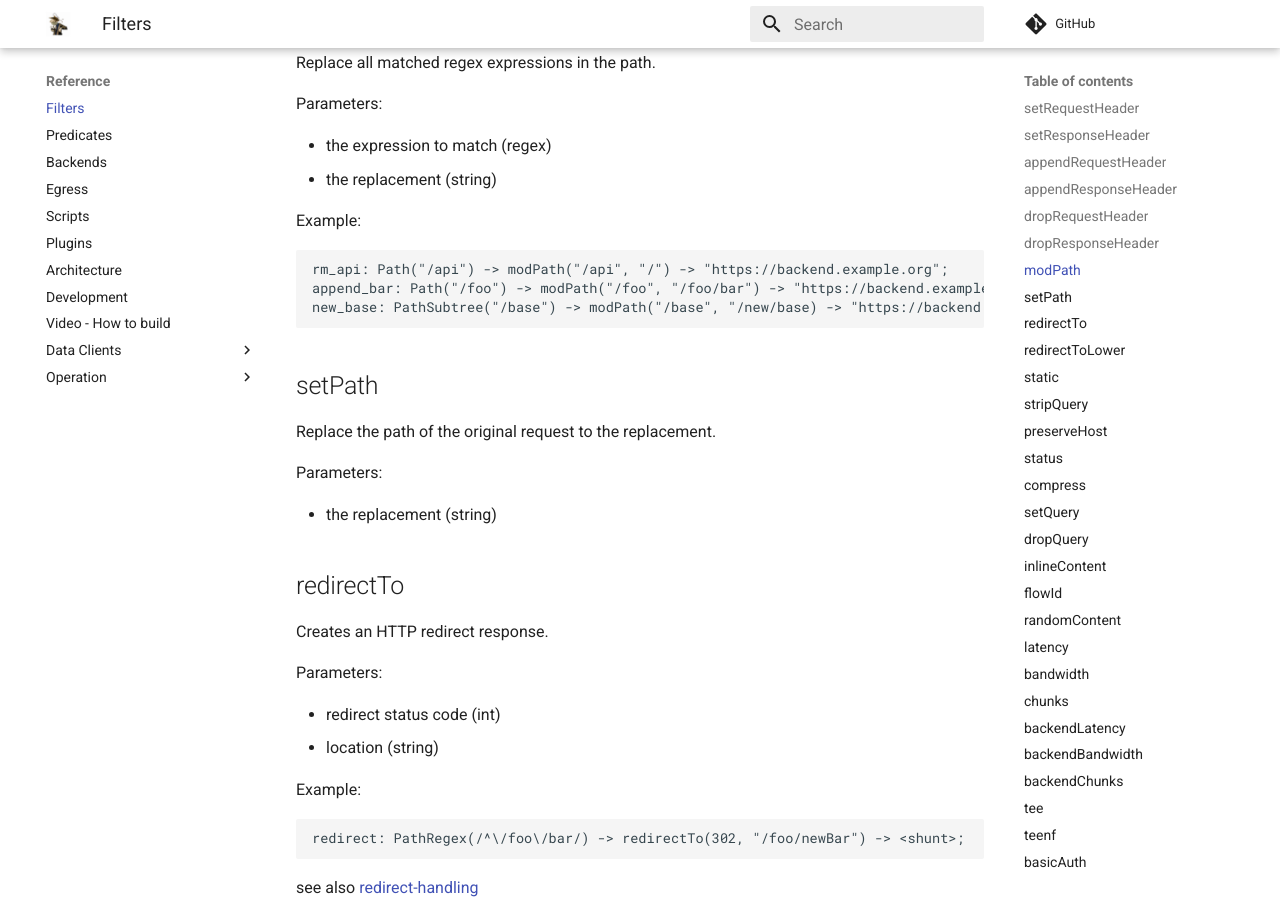
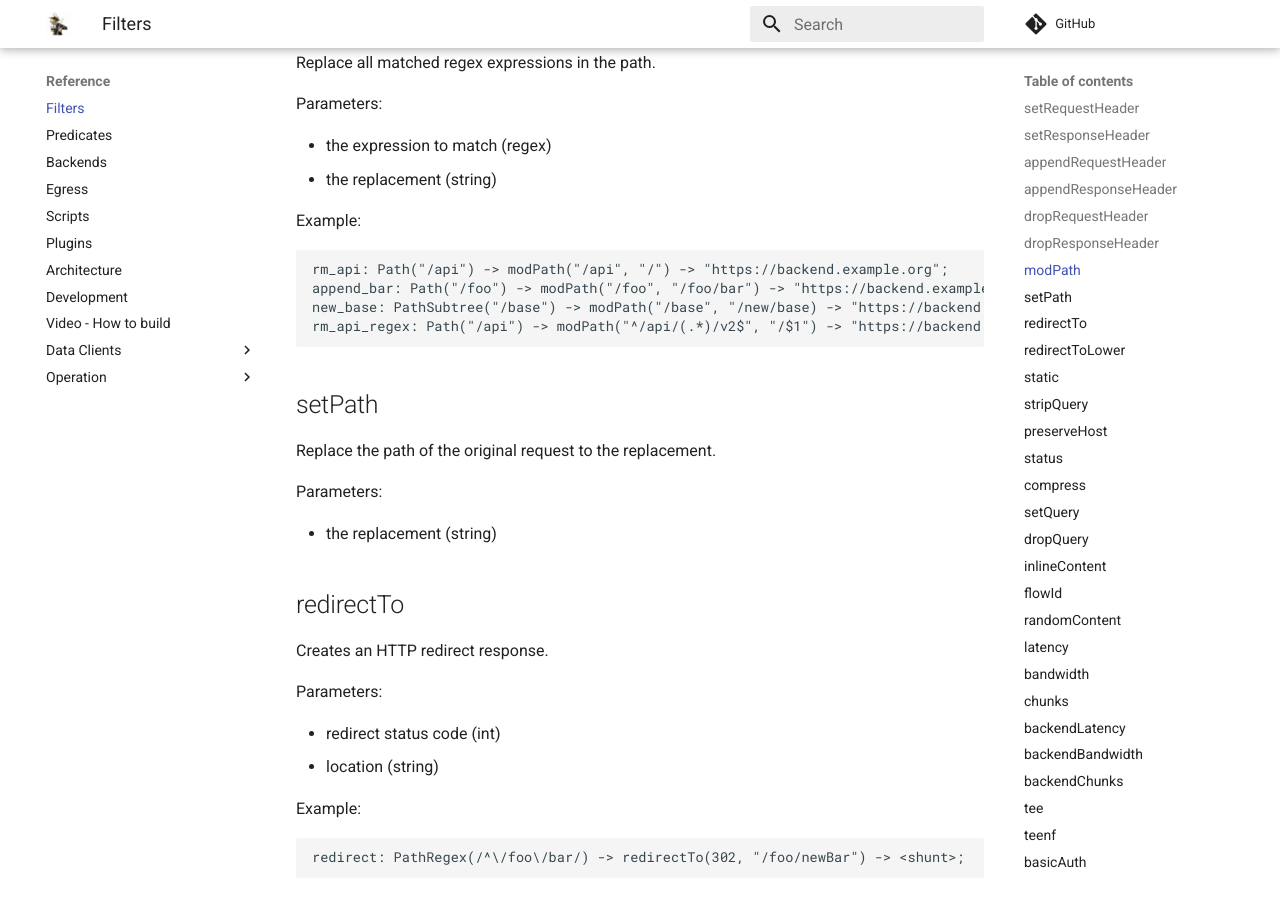
Before and after one commit to zalando/skipper, an MkDocs documentation site: the page built from docs/reference/filters.md, in a window 1280 px wide and 900 px high, scrolled down 1723 px. Built offline with MkDocs 1.6.1 and Material for MkDocs 9.7.7, drawn with Linux system fonts in a browser that asks for light colours; comment, search, counter and statistics services are not loaded.

Commit message:
Add regex example for modPath
Signed-off-by: Mikkel Oscar Lyderik Larsen <mikkel.larsen@zalando.de>

````diff
--- a/docs/reference/filters.md
+++ b/docs/reference/filters.md
@@ -76,6 +76,7 @@ Example:
 rm_api: Path("/api") -> modPath("/api", "/") -> "https://backend.example.org";
 append_bar: Path("/foo") -> modPath("/foo", "/foo/bar") -> "https://backend.example.org";
 new_base: PathSubtree("/base") -> modPath("/base", "/new/base) -> "https://backend.example.org";
+rm_api_regex: Path("/api") -> modPath("^/api/(.*)/v2$", "/$1") -> "https://backend.example.org";
 ```
 
 ## setPath
````
